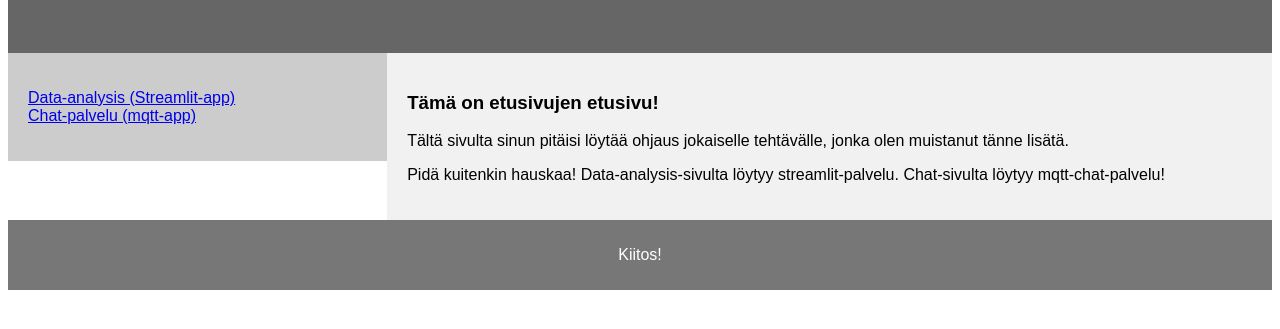
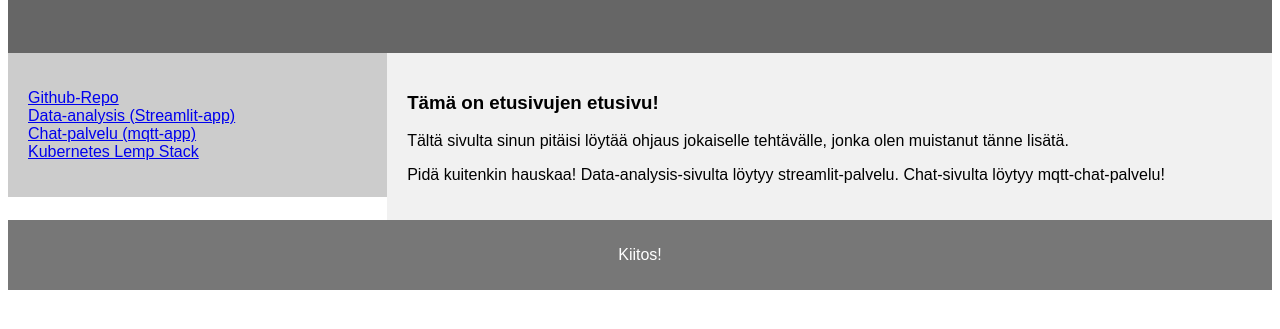
Before and after one commit to LassiJaar/linux_admin_kurssi, a plain HTML site: page lemp-app/app.html in a window 1280 px wide. Shown: the part 275-604 px from the top of the page. Drawn offline with Linux system fonts and the light colour scheme.

Commit message:
update etusivu

```diff
--- a/lemp-app/app.html
+++ b/lemp-app/app.html
@@ -71,8 +71,10 @@ footer {
 <section>
   <nav>
     <ul>
+      <li><a href="https://github.com/LassiJaar/linux_admin_kurssi/tree/main">Github-Repo</a></li>
       <li><a href="/data-analysis">Data-analysis (Streamlit-app)</a></li>
       <li><a href="/chat">Chat-palvelu (mqtt-app)</a></li>
+      <li><a href="/kube">Kubernetes Lemp Stack</a></li>
     </ul>
   </nav>
   <article>
```
